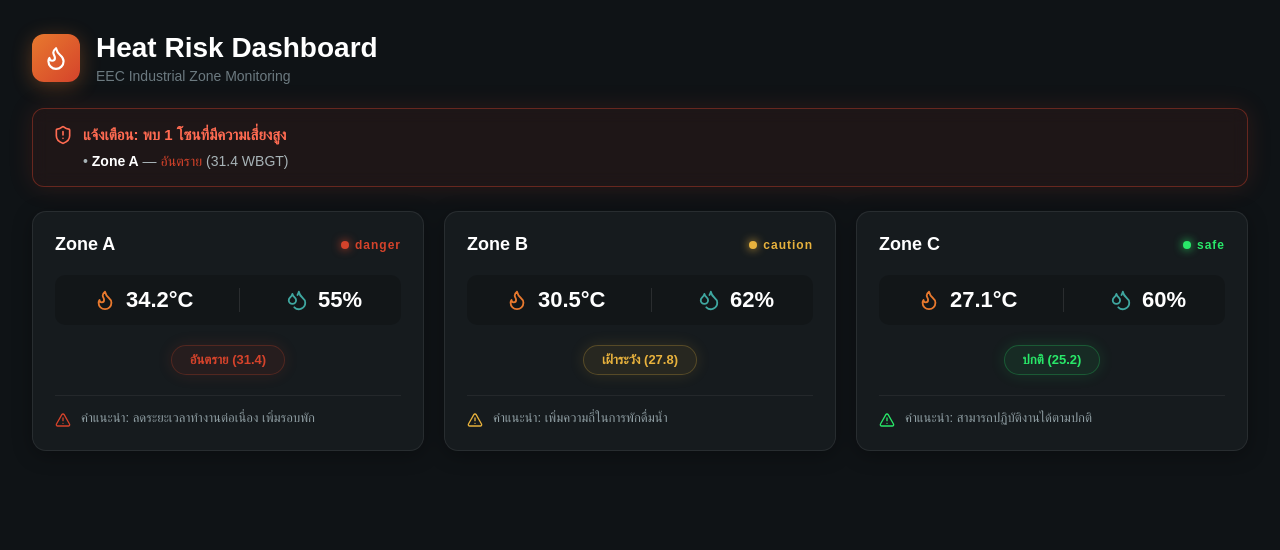
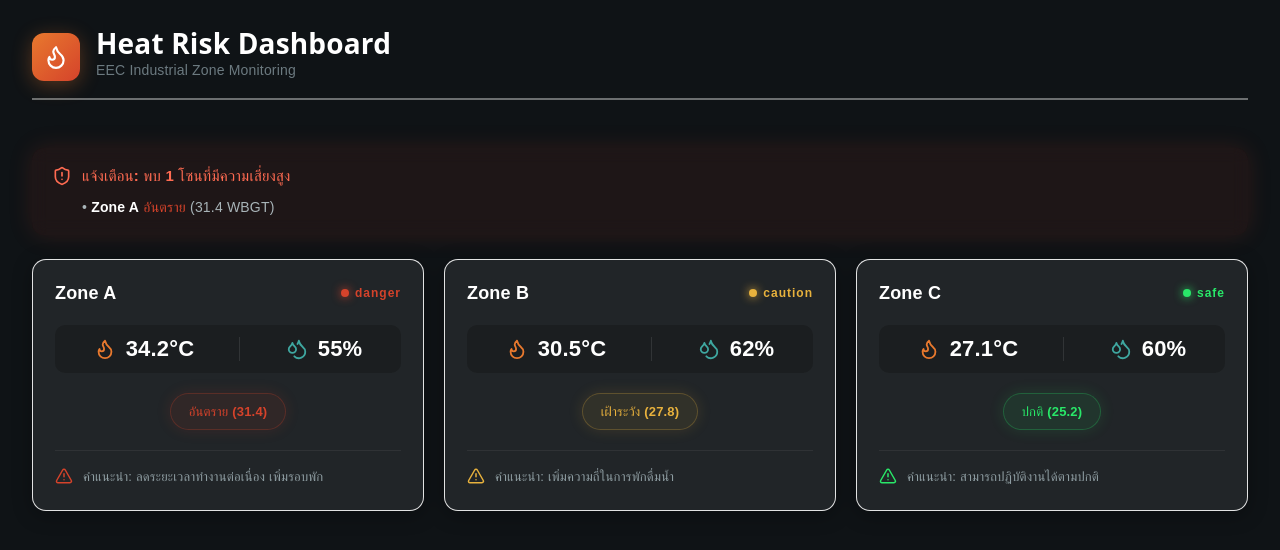
Before and after one commit to March123123-jpg/EEC_SDGS_HACK, a React (Vite) app in the folder Frontend/: page / in a window 1280 px wide. Shown: the top 550 px of the page. Built offline with nearby package versions, Linux system fonts and the light colour scheme.

Commit message:
pdate header UI and fix styling issues

```diff
--- a/Frontend/src/components/HeatRiskDashboard.jsx
+++ b/Frontend/src/components/HeatRiskDashboard.jsx
@@ -75,9 +75,7 @@ export default function HeatRiskDashboard() {
 
   return (
     <div style={{ display: "flex", flexDirection: "column", gap: 24, padding: 32, backgroundColor: "#0F1316", minHeight: "100vh", fontFamily: "sans-serif", color: "#E1E6E8" }}>
-
-      {/* Header */}
-      <div style={{ display: "flex", alignItems: "center", gap: 16 }}>
+      <div style={{ display: "flex", alignItems: "center", gap: 16 ,borderBottom: "2px solid rgba(255, 255, 255, 0.39)", paddingBottom: 16, marginBottom: 24 }}>
         <div style={{ width: 48, height: 48, borderRadius: 12, background: "linear-gradient(135deg, #E8792E 0%, #D5432B 100%)", display: "flex", alignItems: "center", justifyContent: "center", boxShadow: "0 4px 20px #E8792E55" }}>
           <Flame size={26} color="#FFFFFF" />
         </div>
@@ -91,7 +89,7 @@ export default function HeatRiskDashboard() {
         <div
           style={{
             background: "rgba(213, 67, 43, 0.08)",
-            border: "1px solid rgba(213, 67, 43, 0.4)",
+            border: "none",
             borderRadius: 12,
             padding: "16px 20px",
             color: "white",
@@ -105,12 +103,11 @@ export default function HeatRiskDashboard() {
           </div>
           {alertZones.map((z) => (
             <div key={z.zone} style={{ fontSize: 14, color: "#A8B4B8", paddingLeft: 30 }}>
-              • <strong style={{ color: "#FFF" }}>{z.zone}</strong> — <span style={{ color: getRiskColor(z.risk_level) }}>{getRiskLabel(z.risk_level)}</span> ({z.risk_value} WBGT)
+              • <strong style={{ color: "#FFF" }}>{z.zone}</strong>  <span style={{ color: getRiskColor(z.risk_level) }}>{getRiskLabel(z.risk_level)}</span> ({z.risk_value} WBGT)
             </div>
           ))}
         </div>
       )}
-
 
       <div
         style={{
@@ -131,8 +128,8 @@ export default function HeatRiskDashboard() {
               onMouseEnter={() => setHoveredZone(zoneData.zone)}
               onMouseLeave={() => setHoveredZone(null)}
               style={{
-                background: "#161B1E",
-                border: `1px solid ${isSelected || isHovered ? color : "rgba(255, 255, 255, 0.08)"}`,
+                background: "rgba(255, 255, 255, 0.08)",
+                border: `1px solid ${isSelected || isHovered ? color : "rgba(255, 255, 255, 0.87)"}`,
                 borderRadius: 14,
                 padding: 22,
                 color: "white",
@@ -190,7 +187,7 @@ export default function HeatRiskDashboard() {
                   paddingTop: 14,
                 }}
               >
-                <AlertTriangle size={16} color={color} style={{ flexShrink: 0, marginTop: 2 }} />
+                <AlertTriangle size={18} color={color} style={{ flexShrink: 0, marginTop: 2 }} />
                 <span>คำแนะนำ: {zoneData.recommendation}</span>
               </div>
             </div>
@@ -200,12 +197,12 @@ export default function HeatRiskDashboard() {
 
 
       {selectedZone && (
-        <div style={{ background: "#161B1E", padding: 24, borderRadius: 14, border: `1px solid ${getRiskColor(selectedZone.risk_level)}40`, boxShadow: `0 0 35px ${getRiskColor(selectedZone.risk_level)}15` }}>
+        <div style={{ background: "#212529", padding: 24, borderRadius: 14, border: `1px solid ${getRiskColor(selectedZone.risk_level)}40`, boxShadow: `0 0 35px ${getRiskColor(selectedZone.risk_level)}15` }}>
           <div style={{ display: "flex", justifyContent: "space-between", alignItems: "center", marginBottom: 20 }}>
-            <h2 style={{ color: "white", margin: 0, fontSize: 18, fontWeight: 600 }}>{selectedZone.zone} - ประวัติแนวโน้ม WBGT</h2>
+            <h2 style={{ color: "white", margin: 0, fontSize: 18, fontWeight: 600 }}>( {selectedZone.zone} )  ประวัติแนวโน้ม WBGT</h2>
             <button
               onClick={() => setSelectedZone(null)}
-              style={{ background: "rgba(255,255,255,0.05)", border: "none", color: "#8E9DA2", borderRadius: 8, width: 32, height: 32, display: "flex", alignItems: "center", justifyContent: "center", cursor: "pointer" }}
+              style={{ background: "rgba(255,255,255,0.05)", border: "none", color: "#dee5e8", borderRadius: 8, width: 32, height: 32, display: "flex", alignItems: "center", justifyContent: "center", cursor: "pointer" }}
             >
               <X size={18} />
             </button>
--- a/Frontend/src/index.css
+++ b/Frontend/src/index.css
@@ -1,4 +1,4 @@
-::root {
+:root {
   --text: #E1E6E8;
   --text-h: #ffffff;
   --bg: #0F1316;
```
